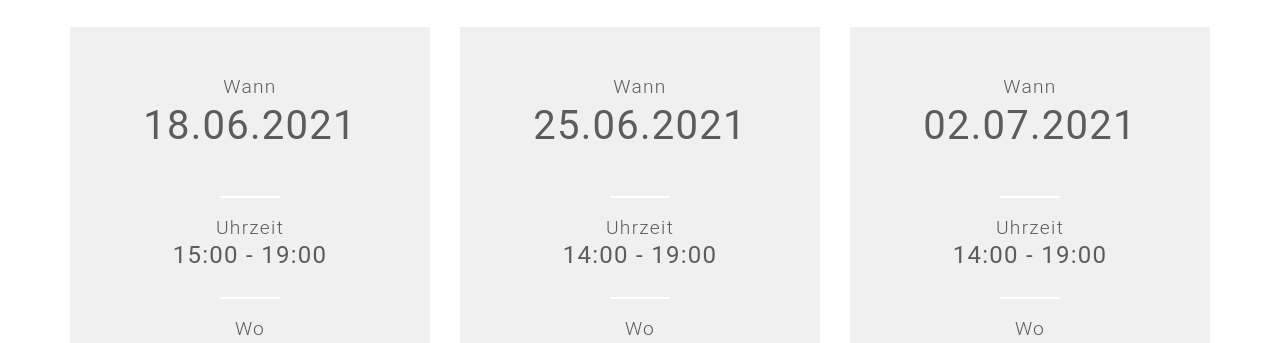
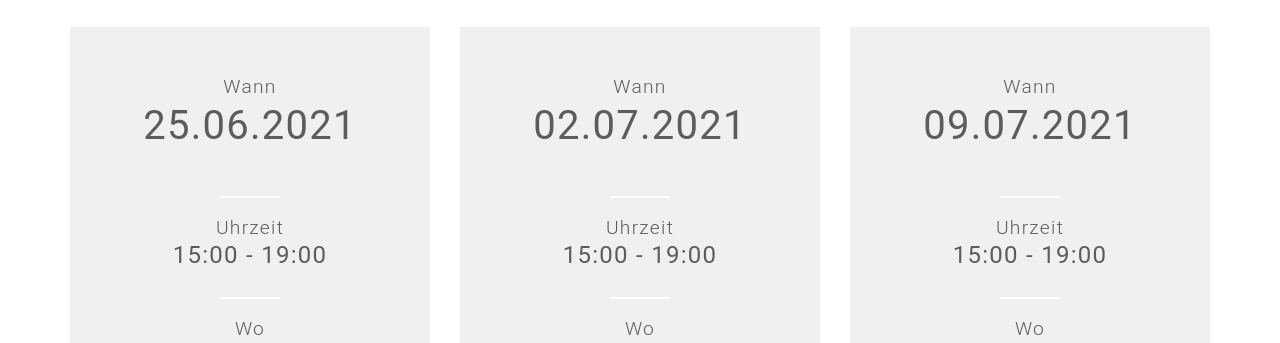
Before and after one commit to coderdojo-wien/coderdojo-wien.github.io, a Jekyll site: the page built from index.html, in a window 1280 px wide and 900 px high, scrolled down 3824 px. Shown: the part 158-501 px from the top of the window. Built offline with Jekyll 4.4.1, drawn with Linux system fonts in a browser that asks for light colours; nearby versions of some CDN libraries; comment, search, counter and statistics services are not loaded.

Commit message:
Update events.yml

```diff
--- a/_data/events.yml
+++ b/_data/events.yml
@@ -4,26 +4,26 @@ description: "Ein Anmeldung ist für die Teilnahme an den online-Dojos nicht erf
 
 events-list:
 
-- event-date: 18.06.2021
+- event-date: 25.06.2021
   event-time: 15:00 - 19:00
-  event-startdate: 2021-06-18T13:00:00
-  event-enddate: 2021-06-18T17:00:00Z
-  event-place: <a href="#main-event-place-map">online Dojo</a>
-  event-placename: Eine Anmeldung ist für die Teilnahme an den online-Dojos nicht erforderlich.
-  event-registration-url: "https://mailchi.mp/f6a861987c51/online-dojo-newsletter-1771855"
-
-- event-date: 25.06.2021
-  event-time: 14:00 - 19:00
-  event-startdate: 2021-06-25T12:00:00
+  event-startdate: 2021-06-25T13:00:00
   event-enddate: 2021-06-25T17:00:00Z
   event-place: <a href="#main-event-place-map">online Dojo</a>
   event-placename: Eine Anmeldung ist für die Teilnahme an den online-Dojos nicht erforderlich.
   event-registration-url: ""
 
 - event-date: 02.07.2021
-  event-time: 14:00 - 19:00
-  event-startdate: 2021-07-02T12:00:00
+  event-time: 15:00 - 19:00
+  event-startdate: 2021-07-02T13:00:00
   event-enddate: 2021-07-02T17:00:00Z
   event-place: <a href="#main-event-place-map">online Dojo</a>
   event-placename: Eine Anmeldung ist für die Teilnahme an den online-Dojos nicht erforderlich.
   event-registration-url: ""
+
+- event-date: 09.07.2021
+  event-time: 15:00 - 19:00
+  event-startdate: 2021-07-09T13:00:00
+  event-enddate: 2021-07-09T17:00:00Z
+  event-place: <a href="#main-event-place-map">online Dojo</a>
+  event-placename: Eine Anmeldung ist für die Teilnahme an den online-Dojos nicht erforderlich.
+  event-registration-url: ""
```
